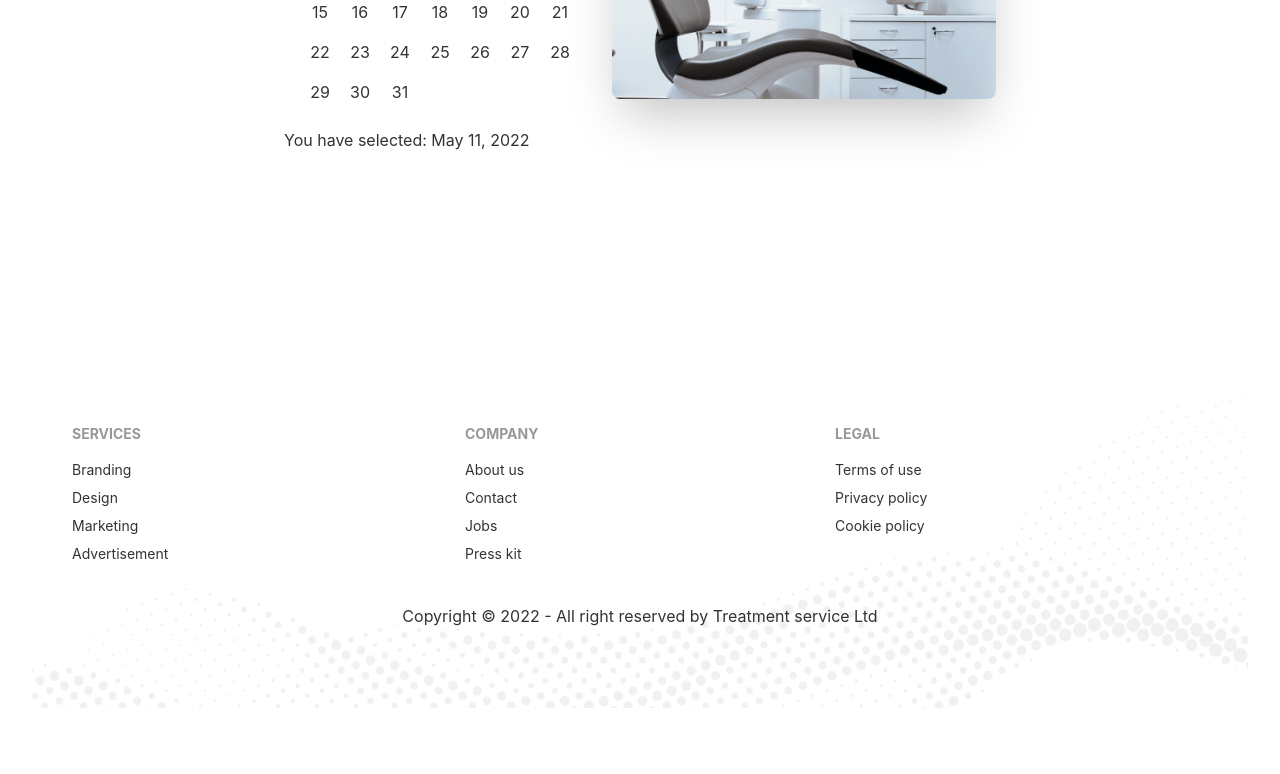
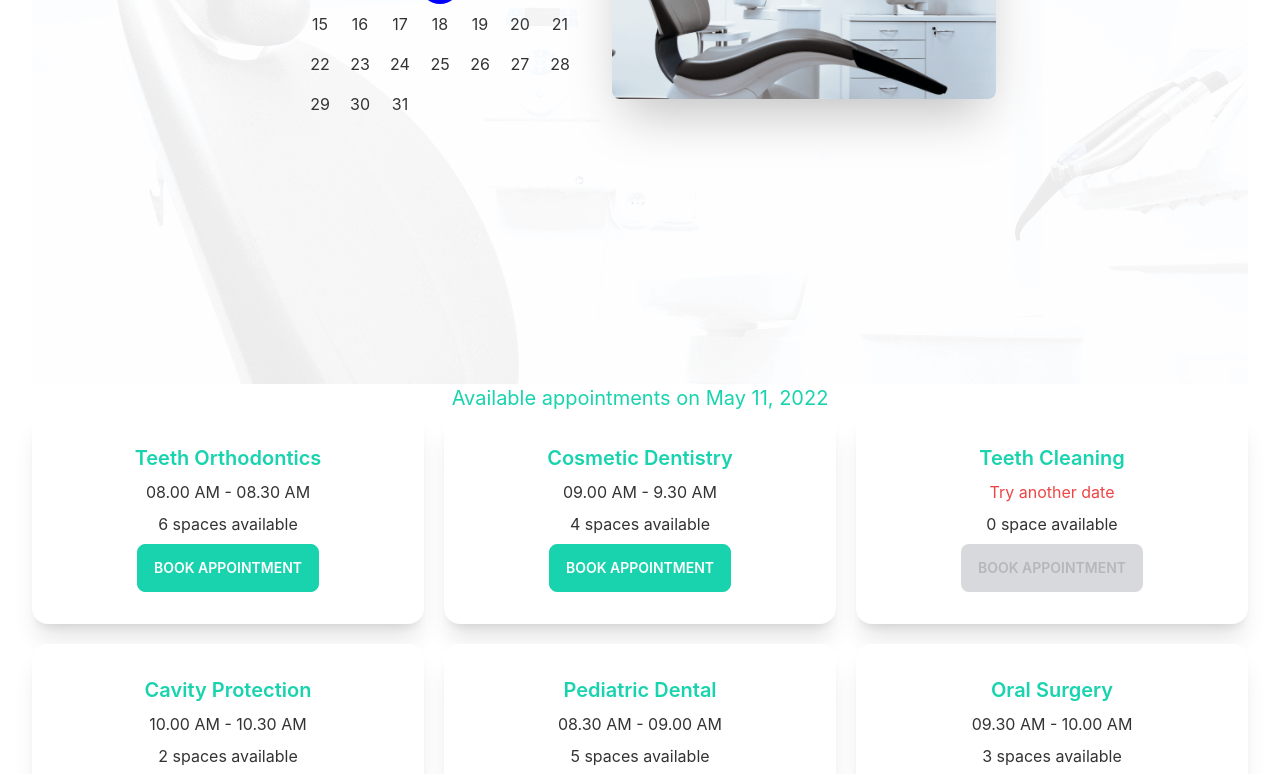
Before and after one commit to sarafat27/Treatment-service-client, a React (Create React App) app: page /appointment in a window 1280 px wide. Shown: the part 480-1254 px from the top of the page. Before the commit the page ends 1188 px from the top, so only its background shows below. Built offline with nearby package versions, Linux system fonts and the light colour scheme.

Commit message:
services added

```diff
--- /dev/null
+++ b/public/services.json
@@ -0,0 +1,57 @@
+[
+    {
+        "_id": 1,
+        "name": "Teeth Orthodontics",
+        "slots": [
+            "08.00 AM - 08.30 AM",
+            "08.30 AM - 09.00 AM",
+            "09.00 AM - 9.30 AM",
+            "09.30 AM - 10.00 AM",
+            "10.00 AM - 10.30 AM",
+            "10.30 AM - 11.00 AM"
+        ]
+    },
+    {
+        "_id": 2,
+        "name": "Cosmetic Dentistry",
+        "slots": [
+            "09.00 AM - 9.30 AM",
+            "09.30 AM - 10.00 AM",
+            "10.00 AM - 10.30 AM",
+            "10.30 AM - 11.00 AM"
+        ]
+    },
+    {
+        "_id": 3,
+        "name": "Teeth Cleaning",
+        "slots": []
+    },
+    {
+        "_id": 4,
+        "name": "Cavity Protection",
+        "slots": [
+            "10.00 AM - 10.30 AM",
+            "10.30 AM - 11.00 AM"
+        ]
+    },
+    {
+        "_id": 5,
+        "name": "Pediatric Dental",
+        "slots": [
+            "08.30 AM - 09.00 AM",
+            "09.00 AM - 9.30 AM",
+            "09.30 AM - 10.00 AM",
+            "10.00 AM - 10.30 AM",
+            "10.30 AM - 11.00 AM"
+        ]
+    },
+    {
+        "_id": 6,
+        "name": "Oral Surgery",
+        "slots": [
+            "09.30 AM - 10.00 AM",
+            "10.00 AM - 10.30 AM",
+            "10.30 AM - 11.00 AM"
+        ]
+    }
+]
--- a/src/Pages/Appointment/Appointment.js
+++ b/src/Pages/Appointment/Appointment.js
@@ -1,11 +1,14 @@
-import React from 'react';
+import React, { useState } from 'react';
 import Footer from '../Shared/Footer';
 import AppointmentBanner from './AppointmentBanner';
+import AvailableAppointments from './AvailableAppointments';
 
 const Appointment = () => {
+    const [date, setDate] = useState(new Date())
     return (
         <div>
-            <AppointmentBanner></AppointmentBanner>
+            <AppointmentBanner date={date} setDate={setDate}></AppointmentBanner>
+            <AvailableAppointments date={date}></AvailableAppointments>
             <Footer></Footer>
         </div>
     );
--- a/src/Pages/Appointment/AppointmentBanner.js
+++ b/src/Pages/Appointment/AppointmentBanner.js
@@ -1,22 +1,24 @@
-import React, { useState } from 'react';
+import React from 'react';
 import chair from '../../assets/images/chair.png'
 import { DayPicker } from 'react-day-picker';
 import 'react-day-picker/dist/style.css';
-import { format } from 'date-fns';
+import bg from '../../assets/images/bg.png'
 
-const AppointmentBanner = () => {
-    const [date, setDate] = useState(new Date())
+const AppointmentBanner = ({ date, setDate }) => {
     return (
-        <div class="hero min-h-screen">
-            <div class="hero-content flex-col lg:flex-row-reverse">
-                <img src={chair} class="max-w-sm rounded-lg shadow-2xl" alt='' />
+        <div
+            style={{
+                background: `url(${bg})`
+            }}
+            className="hero min-h-screen">
+            <div className="hero-content flex-col lg:flex-row-reverse">
+                <img src={chair} className="max-w-sm rounded-lg shadow-2xl" alt='' />
                 <div>
                     <DayPicker
                         mode="single"
                         selected={date}
                         onSelect={setDate}
                     />
-                    <p>You have selected: {format(date, 'PP')}</p>
                 </div>
             </div>
         </div>
--- /dev/null
+++ b/src/Pages/Appointment/AvailableAppointments.js
@@ -0,0 +1,30 @@
+import { format } from 'date-fns';
+import React, { useEffect, useState } from 'react';
+import Service from './Service';
+
+const AvailableAppointments = ({ date }) => {
+    const [services, setServices] = useState([])
+
+    useEffect(() => {
+        fetch('services.json')
+            .then(res => res.json())
+            .then(data => setServices(data))
+    }, [])
+
+
+    return (
+        <div>
+            <h4 className='text-center text-xl text-secondary'>Available appointments on {format(date, 'PP')}</h4>
+            <div className='grid grid-cols-1 md:grid-cols-2 lg:grid-cols-3 gap-5'>
+                {
+                    services.map(service => <Service
+                        key={service._id}
+                        service={service}
+                    ></Service>)
+                }
+            </div>
+        </div>
+    );
+};
+
+export default AvailableAppointments;
--- /dev/null
+++ b/src/Pages/Appointment/Service.js
@@ -0,0 +1,25 @@
+import React from 'react';
+
+const Service = ({ service }) => {
+    const { name, slots } = service
+    return (
+        <div className="card lg:max-w-lg bg-base-100 shadow-xl">
+            <div className="card-body text-center">
+                <h2 className="card-title text-secondary mx-auto">{name}</h2>
+                <p>
+                    {
+                        slots.length
+                            ? <span>{slots[0]}</span> :
+                            <span className='text-red-500'>Try another date</span>
+                    }
+                </p>
+                <p>{slots.length} {slots.length > 1 ? 'spaces' : 'space'} available</p>
+                <div className="card-actions justify-center">
+                    <button disabled={slots.length === 0} className="btn btn-secondary text-white uppercase">Book appointment</button>
+                </div>
+            </div>
+        </div>
+    );
+};
+
+export default Service;
```
